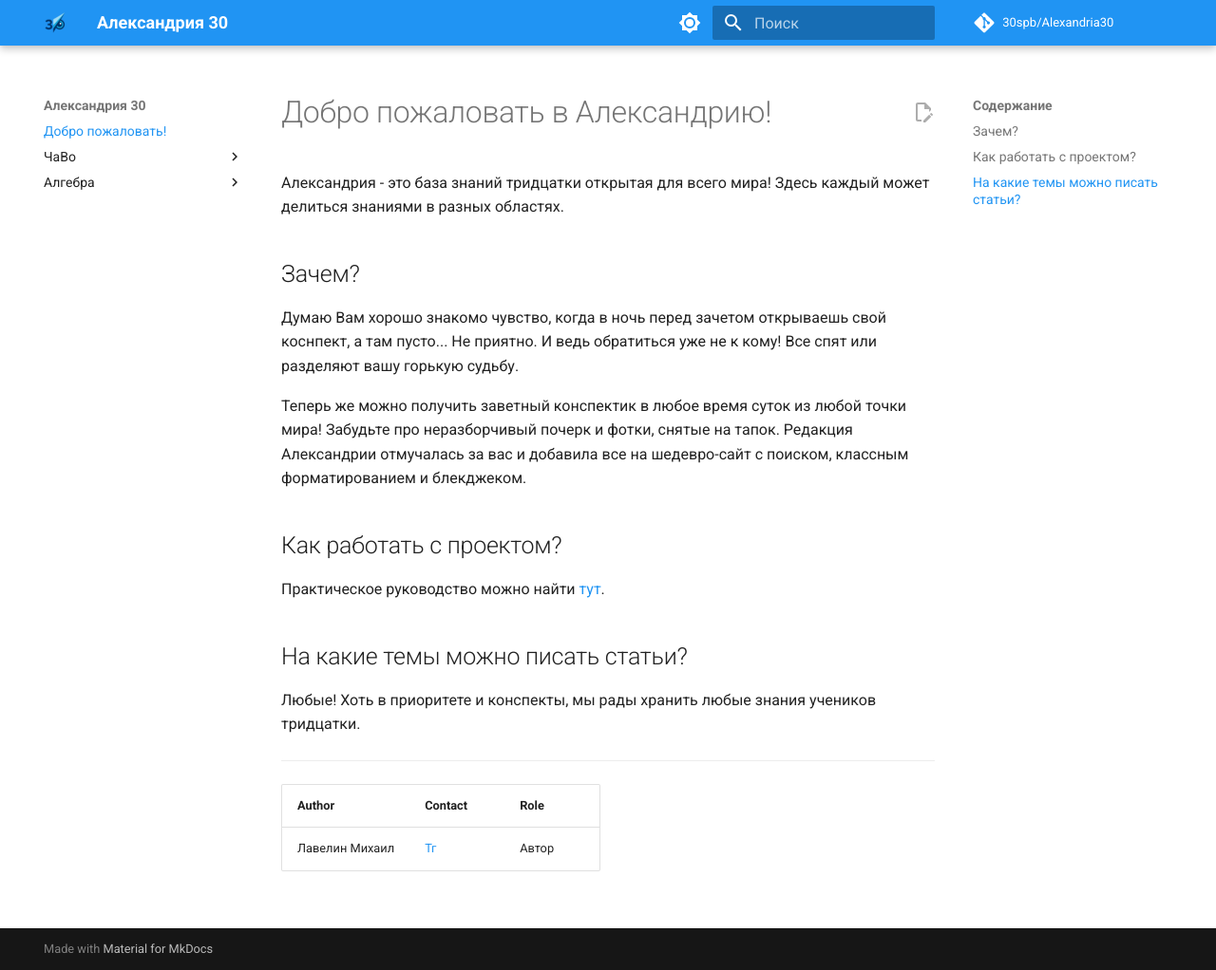
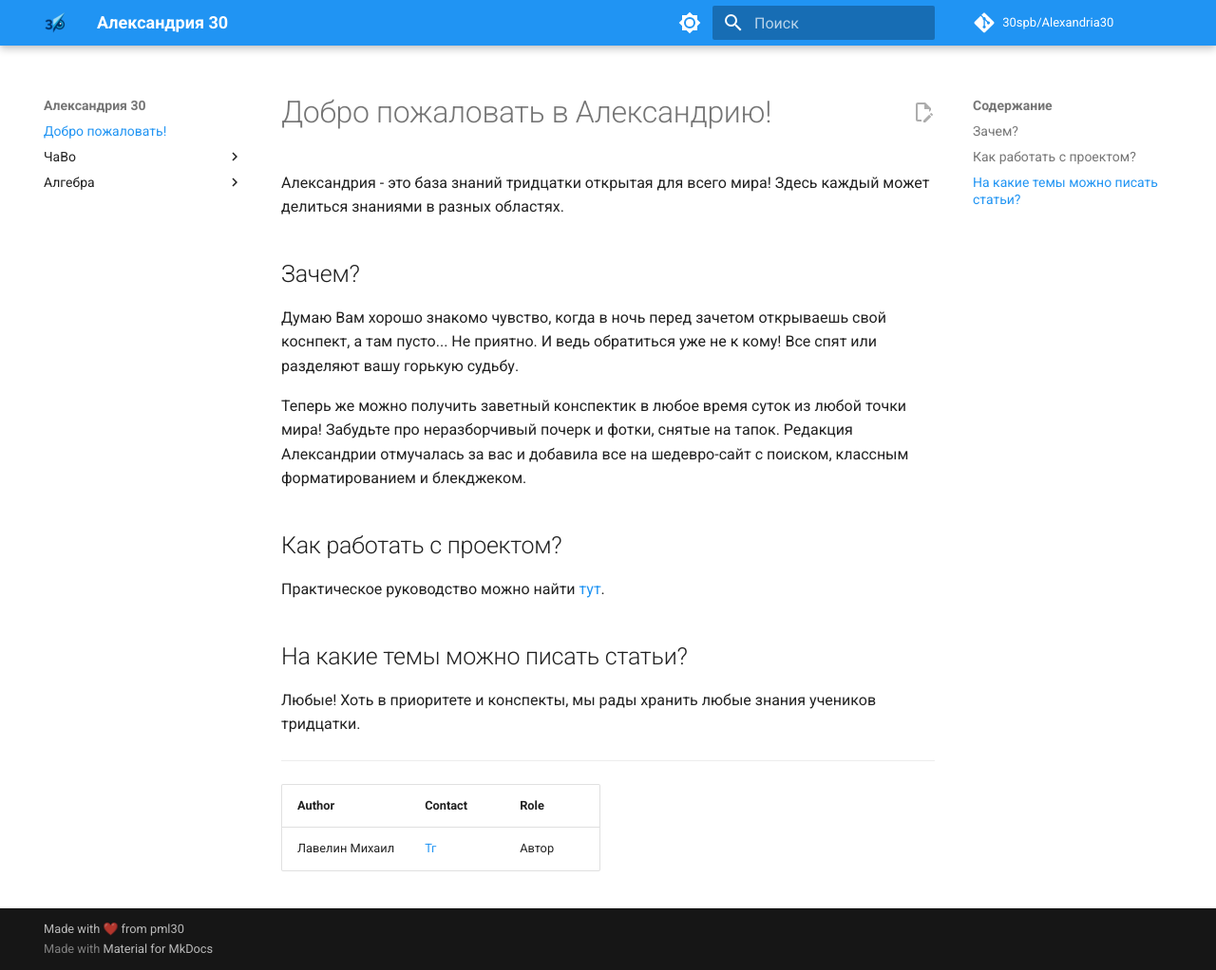
Before and after one commit to 30spb/Alexandria30, an MkDocs documentation site: the page built from docs/index.md, in a window 1280 px wide and 1022 px high. Shown: the whole window at 95% size. Built offline with MkDocs 1.6.1 and Material for MkDocs 9.7.7, drawn with Linux system fonts in a browser that asks for light colours; comment, search, counter and statistics services are not loaded.

Commit message:
добавил copyright

```diff
--- a/mkdocs.yml
+++ b/mkdocs.yml
@@ -6,6 +6,8 @@
 repo_url: https://github.com/30spb/Alexandria30
 repo_name: 30spb/Alexandria30
 edit_uri: tree/main/docs/
+
+copyright: Made with ❤️ from pml30
 
 nav:
   - Добро пожаловать!: index.md
--- a/mkdocs_gh_pages.yml
+++ b/mkdocs_gh_pages.yml
@@ -6,6 +6,8 @@ site_url: https://30spb.github.io/Alexandria30/
 repo_url: https://github.com/30spb/Alexandria30
 repo_name: 30spb/Alexandria30
 edit_uri: tree/main/docs/
+
+copyright: Made with ❤️ from pml30
 
 nav:
   - Добро пожаловать!: index.md
```
